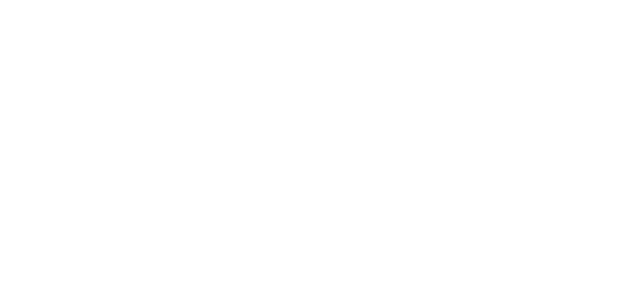
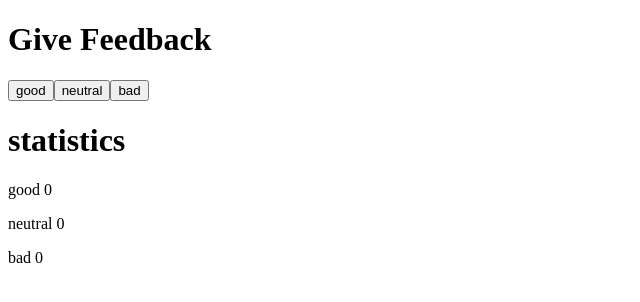
Before and after one commit to cs-kayl/FullStackOpen2022, a React (Create React App) app in the folder part1/unicafe/: page / in a window 1280 px wide. Shown: the top 302 px of the page, without its empty margins (0-640 px from the left). Built offline with nearby package versions, Linux system fonts and the light colour scheme.

Commit message:
Exercise 1.6 unicafe step1 completed

```diff
--- a/part1/unicafe/src/App.js
+++ b/part1/unicafe/src/App.js
@@ -1,7 +1,41 @@
+import { useState } from 'react'
+
+const Header = ({ header }) => {
+  return <h1>{header}</h1>
+}
+
+const Button = ({ onClick, text }) => {
+  return (
+    <button onClick={onClick}>
+      {text}
+    </button>
+  )
+}
+
+const Feedback = ({ type, count }) => {
+  return <p>{type} {count} </p>
+}
+
+
 function App() {
+  const [goodCount, setGoodCount] = useState(0)
+  const [neutralCount, setNeutralCount] = useState(0)
+  const [badCount, setBadCount] =  useState(0)
+
+  const handleClick = (num, callback) => {
+    return () => callback(num + 1)
+  }
 
   return (
     <>
+      <Header header={"Give Feedback"}/>
+      <Button onClick={handleClick(goodCount, setGoodCount)} text={"good"} />
+      <Button text={"neutral"} onClick={handleClick(neutralCount, setNeutralCount)} />
+      <Button onClick={handleClick(badCount, setBadCount)} text={"bad"} />
+      <Header header={"statistics"}/>
+      <Feedback type={"good"} count={goodCount} />
+      <Feedback type={"neutral"} count={neutralCount} />
+      <Feedback type={"bad"} count={badCount} />
     </>
   );
 }
```
